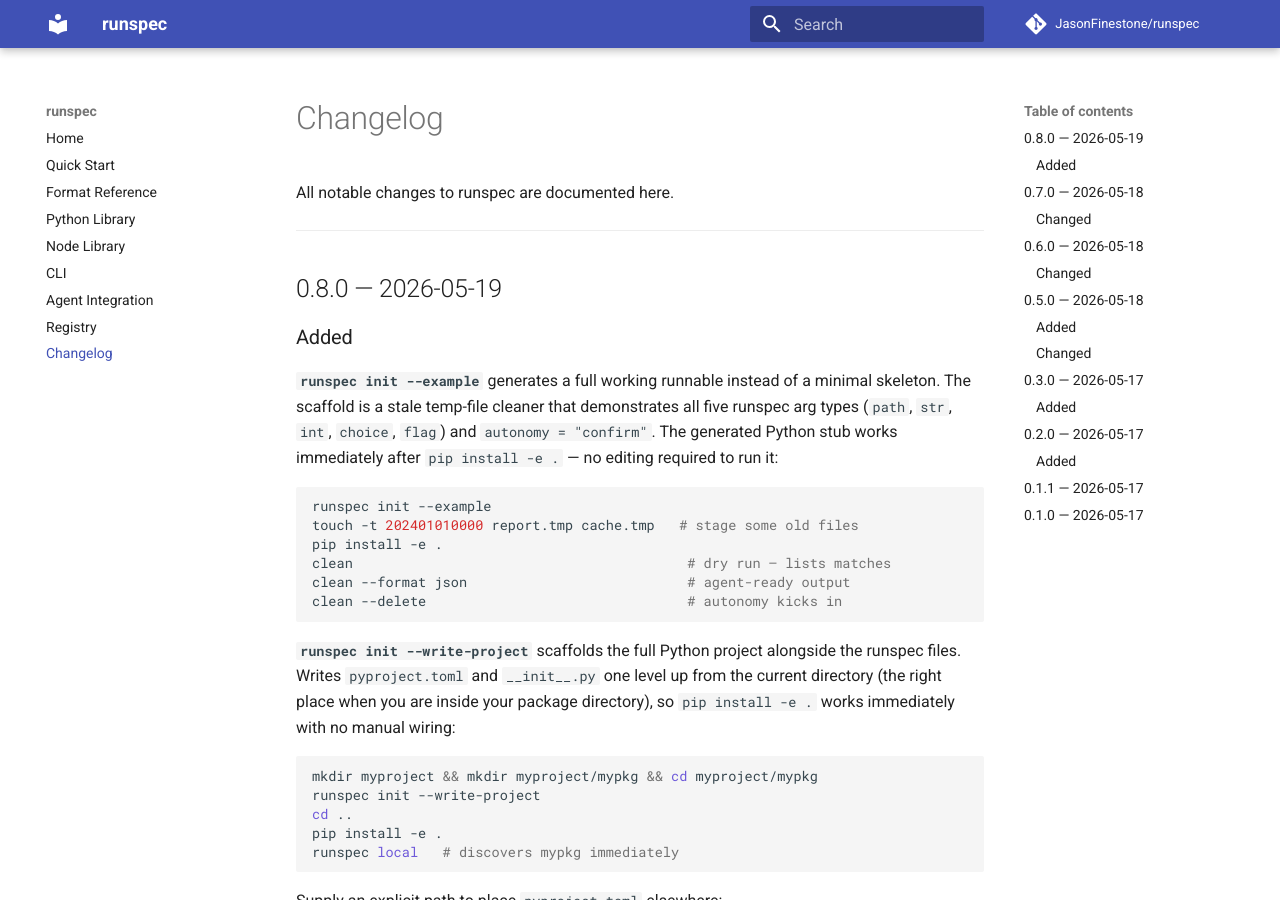
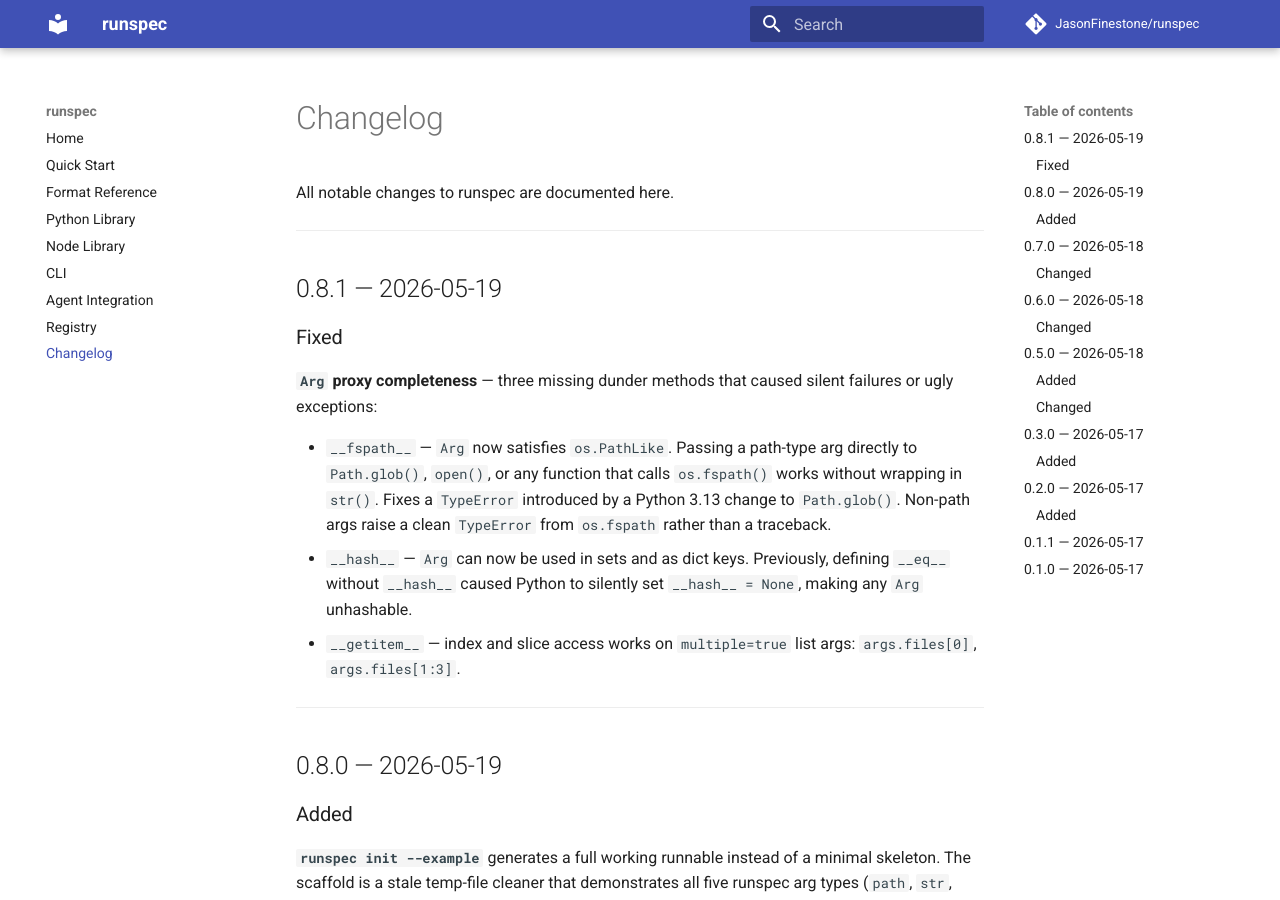
Before and after one commit to JasonFinestone/runspec, an MkDocs documentation site: the page built from docs/changelog.md, in a window 1280 px wide and 900 px high. Built offline with MkDocs 1.6.1 and Material for MkDocs 9.7.7, drawn with Linux system fonts in a browser that asks for light colours; comment, search, counter and statistics services are not loaded.

Commit message:
chore: bump version to 0.8.1, add changelog entry
Co-Authored-By: Claude Sonnet 4.6 <noreply@anthropic.com>

```diff
--- a/docs/changelog.md
+++ b/docs/changelog.md
@@ -1,6 +1,26 @@
 # Changelog
 
 All notable changes to runspec are documented here.
+
+---
+
+## 0.8.1 — 2026-05-19
+
+### Fixed
+
+**`Arg` proxy completeness** — three missing dunder methods that caused
+silent failures or ugly exceptions:
+
+- `__fspath__` — `Arg` now satisfies `os.PathLike`. Passing a path-type
+  arg directly to `Path.glob()`, `open()`, or any function that calls
+  `os.fspath()` works without wrapping in `str()`. Fixes a `TypeError`
+  introduced by a Python 3.13 change to `Path.glob()`. Non-path args
+  raise a clean `TypeError` from `os.fspath` rather than a traceback.
+- `__hash__` — `Arg` can now be used in sets and as dict keys. Previously,
+  defining `__eq__` without `__hash__` caused Python to silently set
+  `__hash__ = None`, making any `Arg` unhashable.
+- `__getitem__` — index and slice access works on `multiple=true` list
+  args: `args.files[0]`, `args.files[1:3]`.
 
 ---
 
```
Also changed, not shown: 1 other file.
